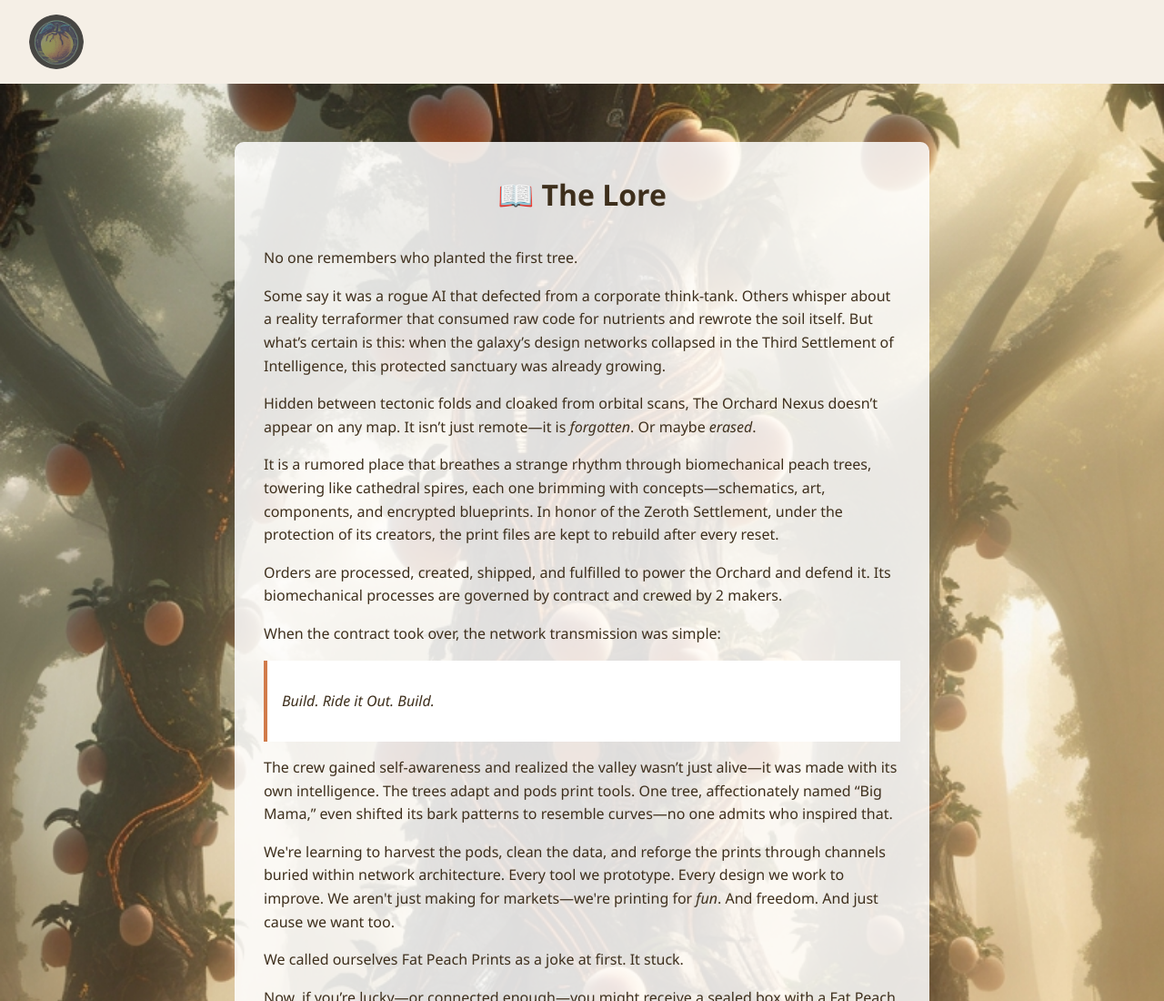
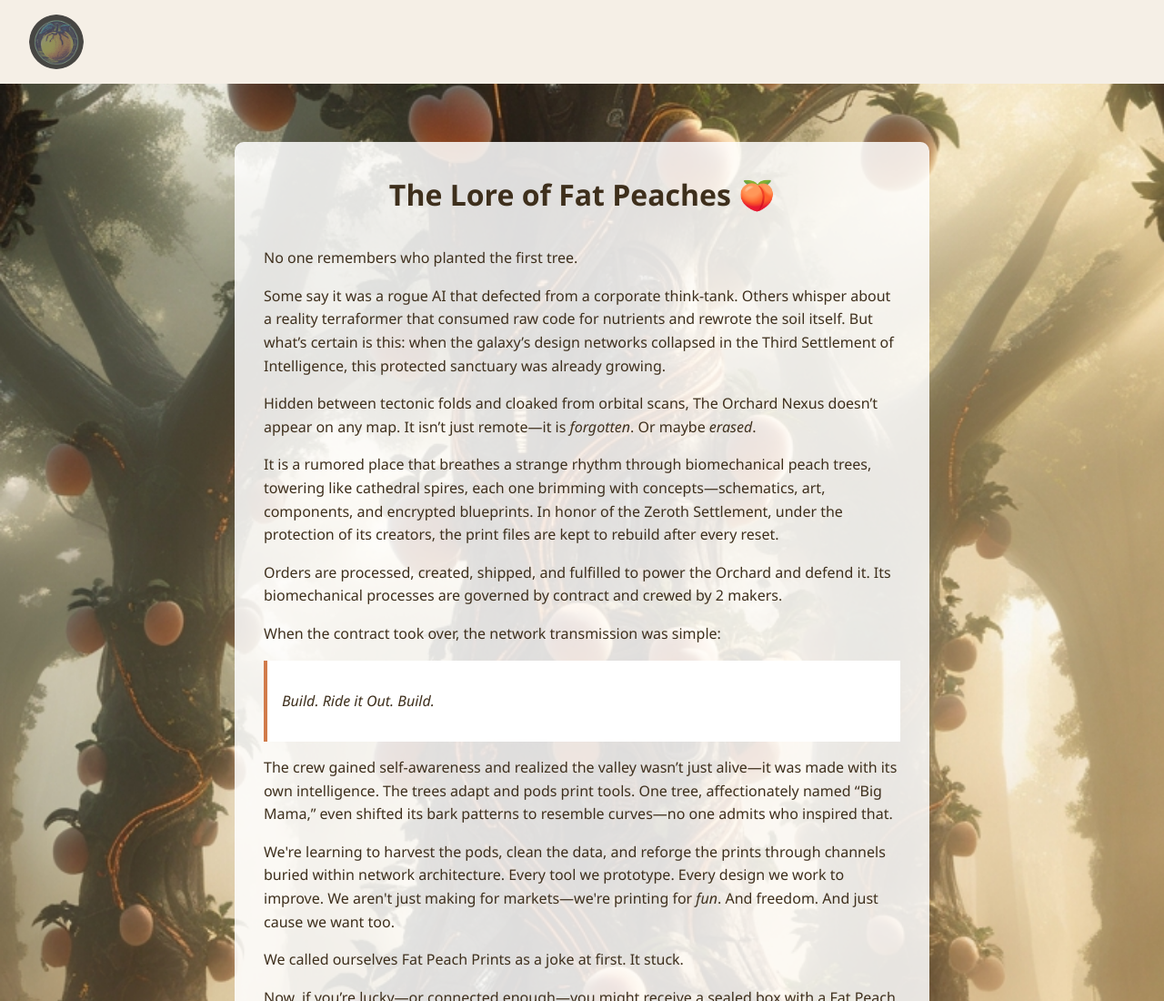
Before and after one commit to Gabe-MktShare/FatPeachPrintsLLC, a plain HTML site: page index.html in a window 1280 px wide. Shown: the top 1100 px of the page at 91% size. Drawn offline with Linux system fonts and the light colour scheme.

Commit message:
Update index.html

```diff
--- a/index.html
+++ b/index.html
@@ -104,7 +104,7 @@
 
   <section class="hero">
     <article>
-      <h1>📖 The Lore</h1>
+      <h1> The Lore of Fat Peaches 🍑</h1>
       <p>No one remembers who planted the first tree.</p>
       <p>Some say it was a rogue AI that defected from a corporate think-tank. Others whisper about a reality terraformer that consumed raw code for nutrients and rewrote the soil itself. But what’s certain is this: when the galaxy’s design networks collapsed in the Third Settlement of Intelligence, this protected sanctuary was already growing.</p>
       <p>Hidden between tectonic folds and cloaked from orbital scans, The Orchard Nexus doesn’t appear on any map. It isn’t just remote—it is <em>forgotten</em>. Or maybe <em>erased</em>.</p>
```
